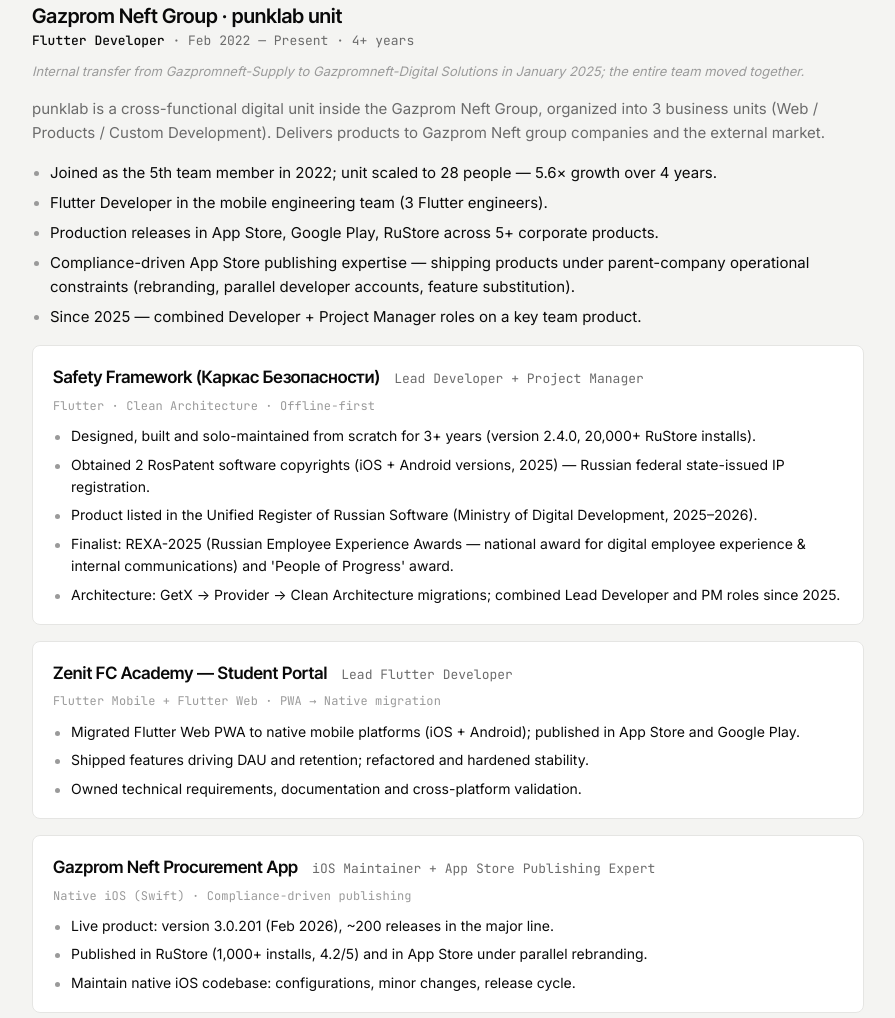
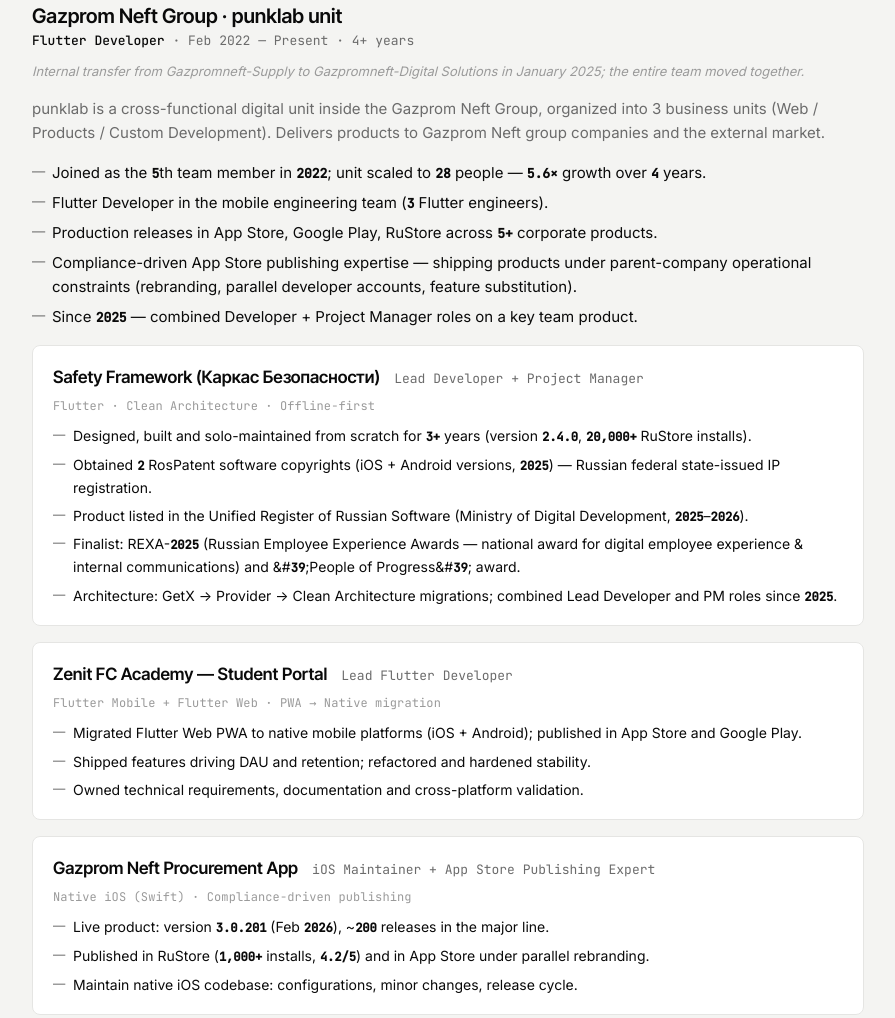
Before and after one commit to GhostuSs/GhostuSs.github.io, a plain HTML site: page index.html in a window 1280 px wide. Shown: the part 1270-2288 px from the top of the page, without its empty margins (192-1087 px from the left). Drawn offline with Linux system fonts and the light colour scheme.

Commit message:
feat: dash bullet markers + auto-highlight numbers in bullets (.stat)

```diff
--- a/script.js
+++ b/script.js
@@ -39,6 +39,19 @@
 
   function icon(name) {
     return ICONS[name] || '';
+  }
+
+  function highlightStats(str) {
+    if (str == null) return '';
+    return esc(str).replace(
+      /\b(v?\d[\d,]*(?:[./]\d+)*[+×%]?)/g,
+      '<strong class="stat">$1</strong>'
+    );
+  }
+
+  function bulletHtml(items) {
+    if (!items || !items.length) return '';
+    return `<ul class="bullets">${items.map((b) => `<li>${highlightStats(b)}</li>`).join('')}</ul>`;
   }
 
   // ---------- RENDERERS ----------
@@ -130,9 +143,7 @@
         const metaRow = metaParts.length ? `<p class="exp-meta">${metaParts.join(' · ')}</p>` : '';
         const note = exp.note ? `<p class="exp-note">${esc(exp.note)}</p>` : '';
         const desc = exp.description ? `<p class="exp-desc">${esc(exp.description)}</p>` : '';
-        const generalBullets = exp.generalBullets && exp.generalBullets.length
-          ? `<ul class="bullets">${exp.generalBullets.map((b) => `<li>${esc(b)}</li>`).join('')}</ul>`
-          : '';
+        const generalBullets = bulletHtml(exp.generalBullets);
         const hasProjects = exp.projects && exp.projects.length;
         const projects = hasProjects ? renderProjects(exp.projects) : '';
         const expClass = hasProjects ? 'exp' : 'exp standalone-exp';
@@ -169,15 +180,11 @@
         if (p.period) head.push(`<span class="project-period">${esc(p.period)}</span>`);
 
         const stack = p.stack ? `<p class="project-stack">${esc(p.stack)}</p>` : '';
-        const bullets = p.bullets && p.bullets.length
-          ? `<ul class="bullets">${p.bullets.map((b) => `<li>${esc(b)}</li>`).join('')}</ul>`
-          : '';
-
         return `
           <div class="project">
             <div class="project-head">${head.join('')}</div>
             ${stack}
-            ${bullets}
+            ${bulletHtml(p.bullets)}
           </div>
         `;
       })
@@ -191,9 +198,6 @@
     const html = data.ownProducts
       .map((p) => {
         const desc = p.description ? `<p class="exp-desc">${esc(p.description)}</p>` : '';
-        const bullets = p.bullets && p.bullets.length
-          ? `<ul class="bullets">${p.bullets.map((b) => `<li>${esc(b)}</li>`).join('')}</ul>`
-          : '';
         return `
           <div class="project">
             <div class="project-head">
@@ -202,7 +206,7 @@
               <span class="project-period">${esc(p.period)}</span>
             </div>
             ${desc}
-            ${bullets}
+            ${bulletHtml(p.bullets)}
           </div>
         `;
       })
@@ -220,9 +224,6 @@
     if (!data.teaching || !data.teaching.length) return '';
     const html = data.teaching
       .map((t) => {
-        const bullets = t.bullets && t.bullets.length
-          ? `<ul class="bullets">${t.bullets.map((b) => `<li>${esc(b)}</li>`).join('')}</ul>`
-          : '';
         return `
           <div class="project">
             <div class="project-head">
@@ -230,7 +231,7 @@
               <span class="project-role">${esc(t.role)}</span>
               <span class="project-period">${esc(t.period)}</span>
             </div>
-            ${bullets}
+            ${bulletHtml(t.bullets)}
           </div>
         `;
       })
@@ -252,7 +253,7 @@
           <div class="ach-group">
             <h3 class="ach-label">${esc(g.label)}</h3>
             <ul class="ach-list">
-              ${g.items.map((i) => `<li>${esc(i)}</li>`).join('')}
+              ${g.items.map((i) => `<li>${highlightStats(i)}</li>`).join('')}
             </ul>
           </div>
         `
--- a/styles.css
+++ b/styles.css
@@ -461,7 +461,7 @@
 
 .bullets li {
   position: relative;
-  padding-left: 18px;
+  padding-left: 20px;
   font-size: 0.9375rem;
   line-height: 1.6;
   margin-bottom: 6px;
@@ -469,14 +469,22 @@
 }
 
 .bullets li::before {
-  content: "";
+  content: "—";
   position: absolute;
-  left: 2px;
-  top: 10px;
-  width: 5px;
-  height: 5px;
-  border-radius: 50%;
-  background: var(--text-subtle);
+  left: 0;
+  top: 0;
+  line-height: inherit;
+  font-size: 0.88em;
+  color: var(--text-muted);
+}
+
+/* inline stat highlight (numbers in bullets) */
+.stat {
+  font-family: var(--font-mono);
+  font-weight: 700;
+  font-size: 0.875em;
+  color: var(--text);
+  letter-spacing: -0.01em;
 }
 
 .bullets li:last-child { margin-bottom: 0; }
```
